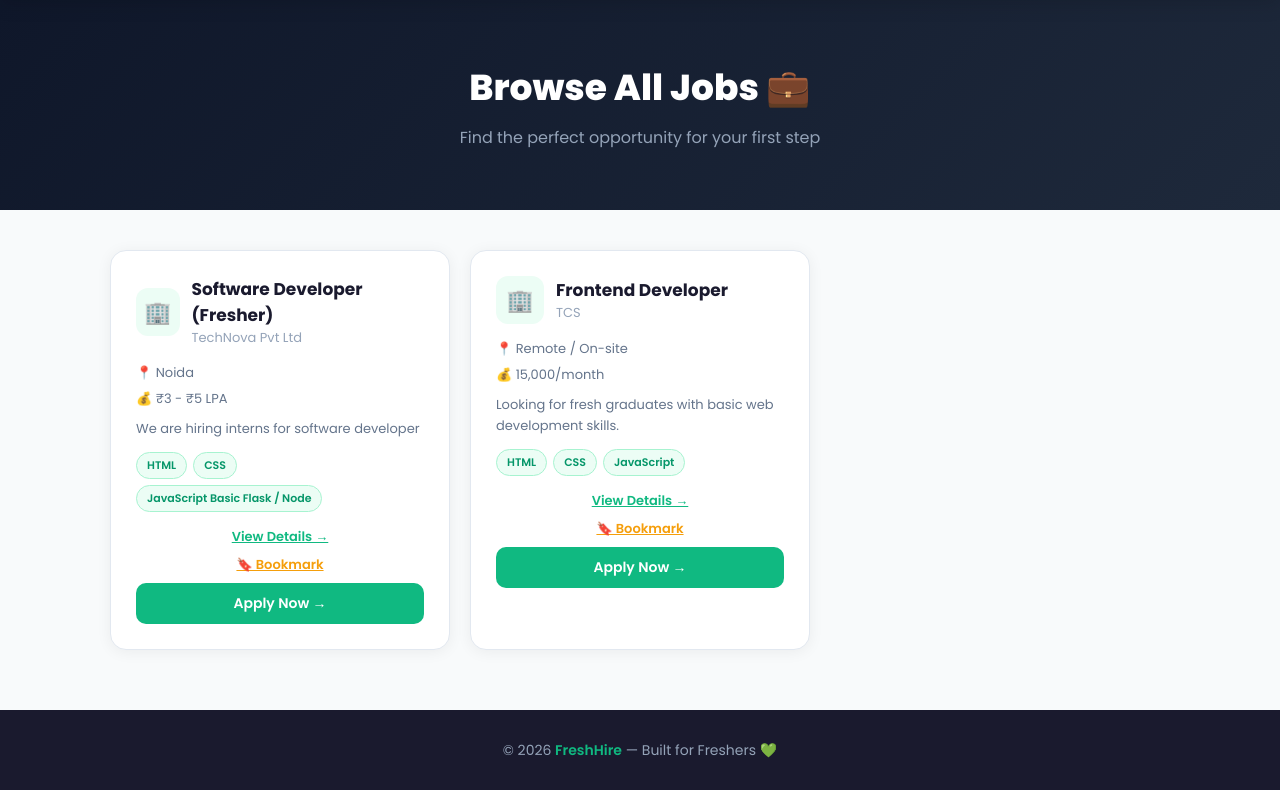
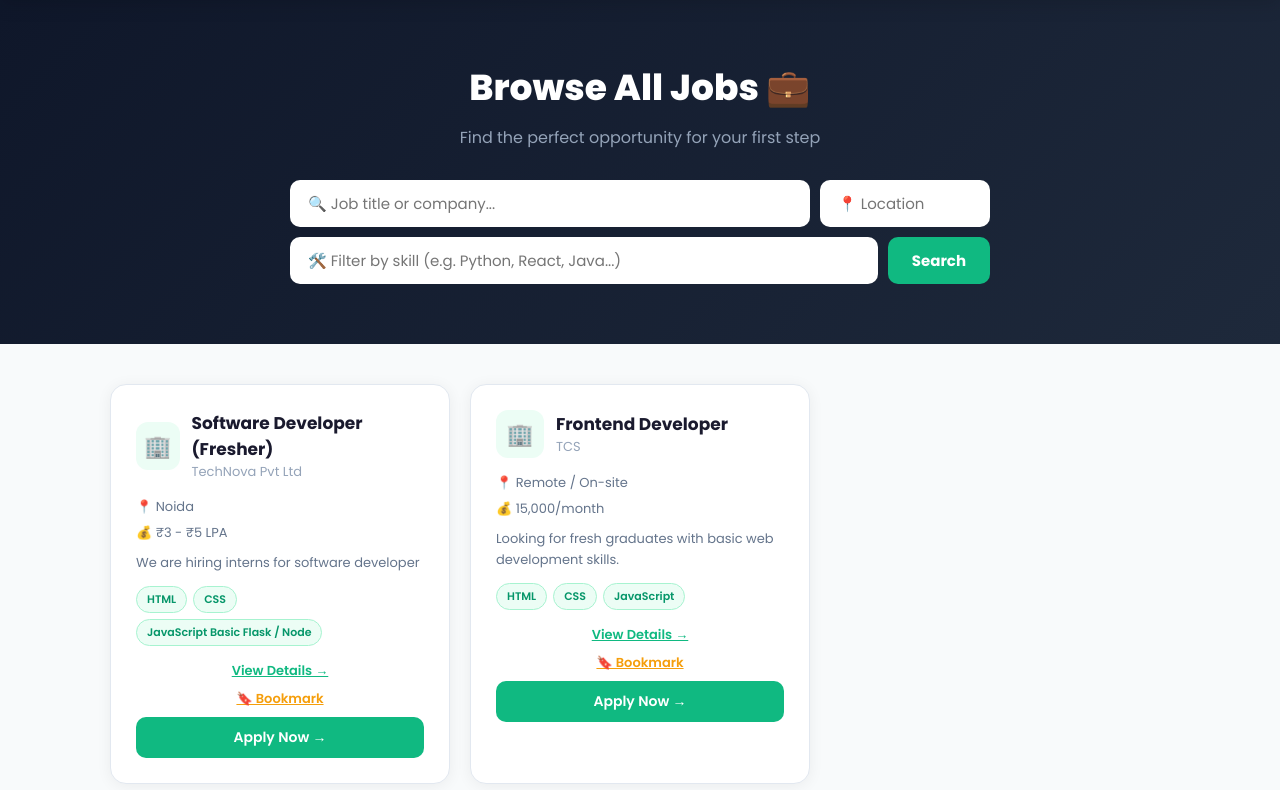
Before and after one commit to Nish09-bit/project-nishu, a Flask app: page /jobs in a window 1280 px wide. Shown: the part 65-855 px from the top of the page. Run offline with Flask 3, Linux system fonts and the light colour scheme; data comes from the database, SQL or seed files in the repository; both versions use the stored data as it was after the commit.

Commit message:
browse jobs

```diff
--- a/app.py
+++ b/app.py
@@ -115,10 +115,29 @@ def logout():
 
 @app.route("/jobs")
 def jobs():
+    query = request.args.get("q", "").strip()
+    location = request.args.get("location", "").strip()
+    skill = request.args.get("skill", "").strip()
     conn = get_db()
-    jobs = conn.execute("SELECT * FROM jobs ORDER BY id DESC").fetchall()
+    if query or location or skill:
+        sql = "SELECT * FROM jobs WHERE 1=1"
+        params = []
+        if query:
+            sql += " AND (job_title LIKE ? OR company LIKE ? OR description LIKE ?)"
+            like = f"%{query}%"
+            params.extend([like, like, like])
+        if skill:
+            sql += " AND required_skills LIKE ?"
+            params.append(f"%{skill}%")
+        if location:
+            sql += " AND location LIKE ?"
+            params.append(f"%{location}%")
+        sql += " ORDER BY id DESC"
+        jobs = conn.execute(sql, params).fetchall()
+    else:
+        jobs = conn.execute("SELECT * FROM jobs ORDER BY id DESC").fetchall()
     conn.close()
-    return render_template("jobs.html", jobs=jobs)
+    return render_template("jobs.html", jobs=jobs, query=query, location=location, skill=skill)
 
 @app.route("/job/<int:job_id>")
 def job_detail(job_id):
--- a/templates/jobs.html
+++ b/templates/jobs.html
@@ -40,11 +40,53 @@
 
 <div style="background: linear-gradient(135deg, #0f172a, #1e293b); padding:60px 20px; text-align:center; color:white;">
     <h1 style="font-size:36px; font-weight:800; margin-bottom:10px;">Browse All Jobs 💼</h1>
-    <p style="font-size:16px; color:#94a3b8;">Find the perfect opportunity for your first step</p>
+    <p style="font-size:16px; color:#94a3b8; margin-bottom:30px;">Find the perfect opportunity for your first step</p>
+
+    <form method="GET" action="/jobs" style="max-width:700px; margin:0 auto;">
+        <!-- Row 1: Job title + Location + Search button -->
+        <div style="display:flex; flex-wrap:wrap; gap:10px; justify-content:center; margin-bottom:10px;">
+            <input
+                type="text"
+                name="q"
+                value="{{ query }}"
+                placeholder="🔍 Job title or company..."
+                style="flex:1; min-width:200px; padding:12px 18px; border-radius:10px; border:none; font-size:15px; outline:none; color:#0f172a;"
+            >
+            <input
+                type="text"
+                name="location"
+                value="{{ location }}"
+                placeholder="📍 Location"
+                style="width:170px; padding:12px 18px; border-radius:10px; border:none; font-size:15px; outline:none; color:#0f172a;"
+            >
+        </div>
+        <!-- Row 2: Skills + Search + Clear -->
+        <div style="display:flex; flex-wrap:wrap; gap:10px; justify-content:center;">
+            <input
+                type="text"
+                name="skill"
+                value="{{ skill }}"
+                placeholder="🛠️ Filter by skill (e.g. Python, React, Java...)"
+                style="flex:1; min-width:220px; padding:12px 18px; border-radius:10px; border:none; font-size:15px; outline:none; color:#0f172a;"
+            >
+            <button type="submit" style="padding:12px 24px; background:#10b981; color:white; border:none; border-radius:10px; font-size:15px; font-weight:700; cursor:pointer;">Search</button>
+            {% if query or location or skill %}
+            <a href="/jobs" style="padding:12px 18px; background:#475569; color:white; border-radius:10px; font-size:14px; font-weight:600; text-decoration:none; line-height:1.8;">✕ Clear</a>
+            {% endif %}
+        </div>
+    </form>
 </div>
 
 <div class="container">
-    <div class="cards-grid" style="margin-top:30px;">
+    {% if query or location or skill %}
+    <div style="margin-top:20px; margin-bottom:4px; color:#64748b; font-size:14px;">
+        Showing <strong>{{ jobs|length }}</strong> result{{ 's' if jobs|length != 1 else '' }}
+        {% if query %} for "<strong>{{ query }}</strong>"{% endif %}
+        {% if skill %} with skill "<strong>{{ skill }}</strong>"{% endif %}
+        {% if location %} in "<strong>{{ location }}</strong>"{% endif %}
+    </div>
+    {% endif %}
+    <div class="cards-grid" style="margin-top:{% if query or location or skill %}10px{% else %}30px{% endif %};">
         {% for job in jobs %}
         <div class="card">
             <div style="display:flex; align-items:center; gap:12px; margin-bottom:15px;">
```
Also changed, not shown: freshhire.db.
